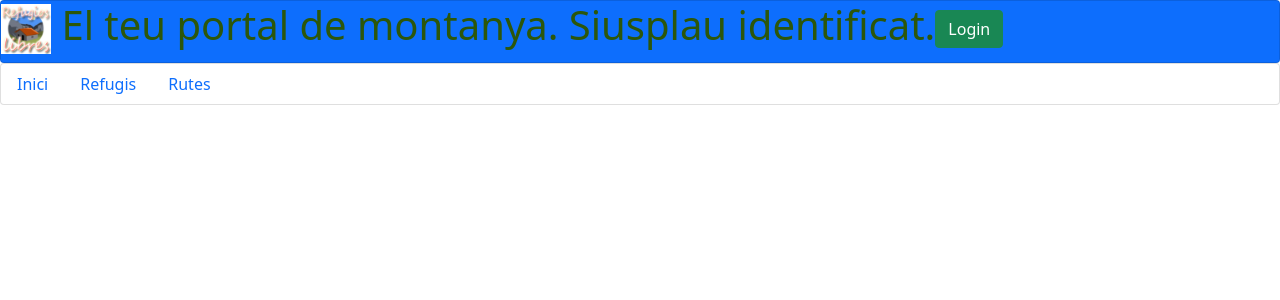
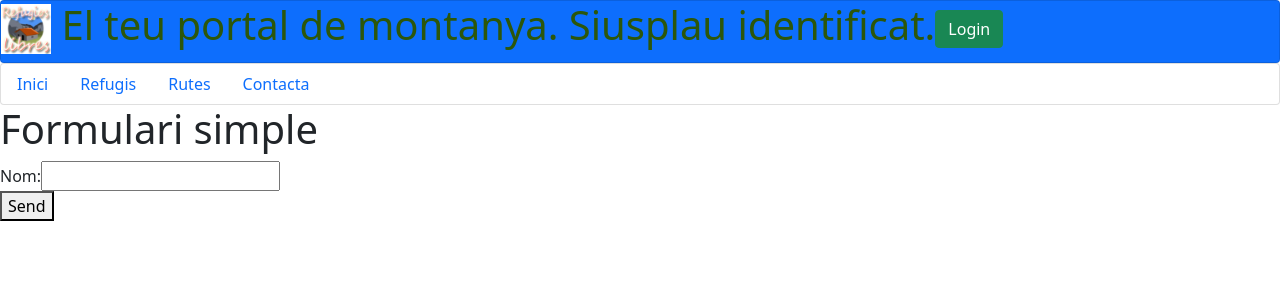
Before and after one commit to SectionOne/cursreact, a React (Create React App) app in the folder cursreact/: page /contacta in a window 1280 px wide. Shown: the top 300 px of the page. Built offline with nearby package versions, Linux system fonts and the light colour scheme.

Commit message:
CODI 23 - Formulari amb React Hooks

```diff
--- /dev/null
+++ b/cursreact/src/components/Contacta.js
@@ -0,0 +1,25 @@
+import React from 'react';
+
+const MyForm = () => {
+
+  return (
+    <div>
+      <h1>Formulari simple</h1>
+      <form>
+        <div>
+          <label>
+            Nom:
+            <input
+              type="text"
+              name="name"
+            />
+          </label>
+        </div>
+
+        <button type="submit">Send</button>
+      </form>
+    </div>
+  )
+}
+
+export default MyForm;
--- a/cursreact/src/index.js
+++ b/cursreact/src/index.js
@@ -5,6 +5,7 @@ import Header from './components/Header.js';
 import App from './components/App.js';
 import Rutes from './components/Rutes.js';
 import Refugis from './components/Refugis.js';
+import Contacta from './components/Contacta.js';
 import reportWebVitals from './reportWebVitals';
 import 'bootstrap/dist/css/bootstrap.min.css';
 import {
@@ -30,6 +31,9 @@ root.render(
             <li className='nav-item'>
               <a href="/rutes" className='nav-link'>Rutes</a>
             </li>
+            <li className='nav-item'>
+              <a href="/contacta" className='nav-link'>Contacta</a>
+            </li>
           </ul>
         </nav>
       </div>
@@ -40,6 +44,7 @@ root.render(
             <Route path=":id" element={<Refugis />} />
           </Route>
           <Route path="/rutes" element={<Rutes />} />
+          <Route path="/contacta" element={<Contacta />} />
         </Routes>
       </BrowserRouter>
 
```
